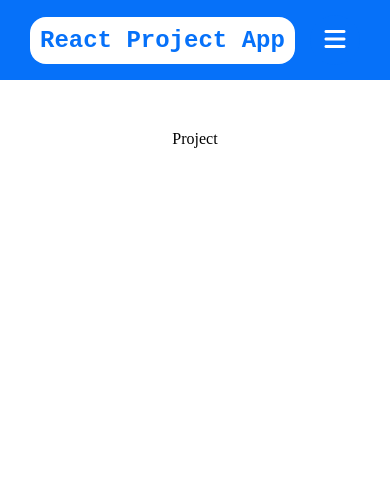
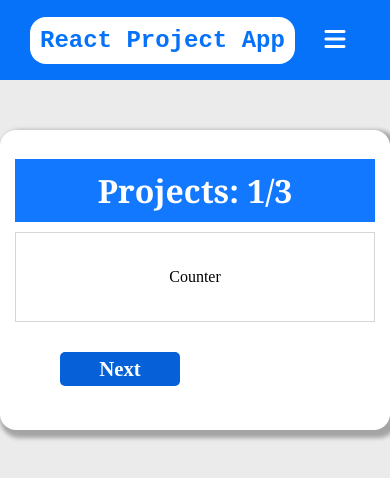
Before and after one commit to coder0898/reactprojectapp, a React (Create React App) app: page /project in a window 390 px wide. Shown: the top 478 px of the page. Built offline with nearby package versions, Linux system fonts and the light colour scheme.

Commit message:
Project page done with responsiveness

```diff
--- a/src/index.css
+++ b/src/index.css
@@ -3,3 +3,7 @@
   padding: 0;
   box-sizing: border-box;
 }
+
+body{
+  background-color: rgba(0, 0, 0, 0.08);
+}
--- a/src/pages/Pages.module.css
+++ b/src/pages/Pages.module.css
@@ -1,3 +1,4 @@
+/* home style */
 .home_container{
     display: flex;
     justify-content: space-between;
@@ -58,6 +59,74 @@
     color: #0661d9;
 }
 
+/* home style ends */
+
+/* project style */
+
+.project_container{
+    width: 800px;
+    padding: 15px;
+    display: flex;
+    flex-direction: column;
+    justify-content: center;
+    align-items: center;
+    border-radius: 1rem;
+    background-color: #fff;
+    box-shadow: 4px 4px 4px 4px rgba(0, 0, 0, 0.3);
+}
+
+.project_head{
+    padding: 10px;
+    background-color: #1178ff;
+    color: #fff;
+    width: 100%;
+    text-align: center;
+    margin-bottom: 10px;
+}
+
+.project_head span{
+    font-size: 2rem;
+    font-family: Georgia, 'Times New Roman', Times, serif;
+    font-weight: 700;
+}
+
+.project_display{
+    padding: 35px;
+    display: flex;
+    justify-content: center;
+    align-items: center;
+    margin-bottom: 15px;
+    border: 1px solid #cccc;
+    width: 100%;
+}
+
+.project_button_group{
+    display: flex;
+    justify-content: space-between;
+    align-items: center;
+    padding: 15px;
+    width: 300px;
+}
+
+.project_button_group button{
+    width: 120px;
+    height: 34px;
+    border: 0;
+    background-color: #0661d9;
+    color: #fff;
+    font-size: 1.3rem;
+    font-family: 'Times New Roman', Times, serif;
+    font-weight: 700;
+    border-radius: 5px;
+    cursor: pointer;
+}
+
+.project_button_group button:hover{
+    background-color: #fff;
+    border: 2px solid #0661d9;
+    color: #0661d9;
+}
+
 @media screen and (max-width:968px) {
     .home_container{
         width: 860px;
@@ -81,6 +150,9 @@
     .home_desc p{
        font-size: 1.3rem;
        width: 370px;
+    }
+    .project_container{
+        width: 660px;
     }
  }
 
@@ -110,4 +182,8 @@
         align-items: center;
         margin-left: 65px;
     }
+    .project_container{
+        width: 450px;
+        height: 300px;
+    }
  }
--- a/src/pages/Project.js
+++ b/src/pages/Project.js
@@ -1,8 +1,40 @@
-import React from 'react';
+import React, { useState } from 'react';
+import style from './Pages.module.css';
 
 const Project = () => {
+
+  const [pageNo, setPageNo] = useState(0);
+
+  const projects =['Counter','TempControl','Calc'];
+
+  const pagesDisplay =()=>{
+    if (pageNo === 0) {
+      return projects[pageNo];
+    } else if(pageNo === 1) {
+      return projects[pageNo];
+    }else{
+      return projects[pageNo];
+    }
+  }
+
   return (
-    <div>Project</div>
+    <div className={style.project_container}>
+       <div className={style.project_head}>
+          <span>Projects: {pageNo+1}/{projects.length}</span>
+       </div>
+       <div className={style.project_display}>
+         {/* projects comes here */}
+         {pagesDisplay()}
+       </div>
+       <div className={style.project_button_group}>
+       {
+        pageNo === 0? '': <button onClick={()=>setPageNo((currPage)=> currPage - 1 )}>Previous</button>
+       }
+       {
+        pageNo === projects.length-1? '': <button onClick={()=>setPageNo((currPage)=> currPage + 1 )}>Next</button>
+       }
+       </div>
+     </div>
   )
 }
 
```
Also changed, not shown: 1 other file (tests, documents, lock files or other folders).
